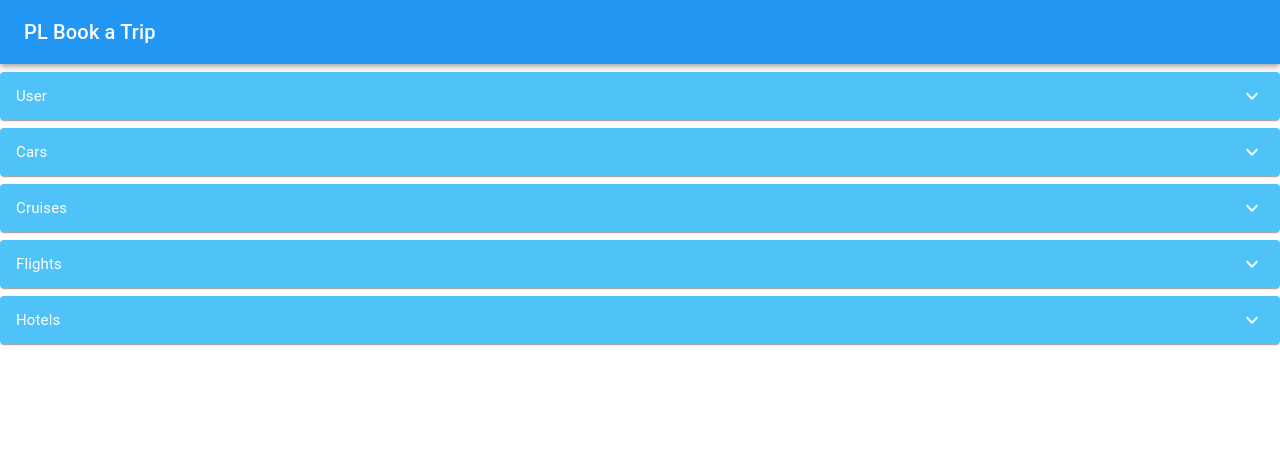
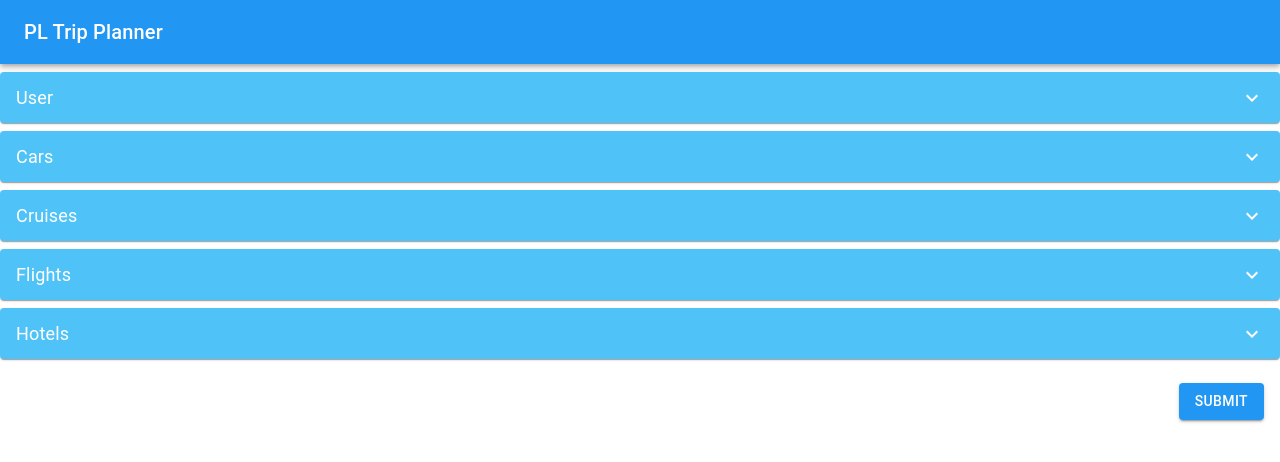
Before and after one commit to gabebravo/pl-formik-example, a React (Create React App) app: page / in a window 1280 px wide. Shown: the top 462 px of the page. Built offline with nearby package versions, Linux system fonts and the light colour scheme.

Commit message:
Changed some styling

```diff
--- a/src/components/App.js
+++ b/src/components/App.js
@@ -5,16 +5,28 @@ import Cars from '../sections/Cars';
 import Cruises from '../sections/Cruises';
 import Flights from '../sections/Flights';
 import Hotels from '../sections/Hotels';
+import { Button } from '@material-ui/core';
 
 function App() {
   return (
     <div>
-      <Header />
+      <Header headerText="PL Trip Planner" />
       <User />
       <Cars />
       <Cruises />
       <Flights />
       <Hotels />
+      <div style={{ flex: '1' }}>
+        <div style={{ display: 'flex', justifyContent: 'flex-end' }}>
+          <Button
+            variant="contained"
+            color="primary"
+            style={{ margin: '1rem' }}
+          >
+            Submit
+          </Button>
+        </div>
+      </div>
     </div>
   );
 }
--- a/src/components/Header.js
+++ b/src/components/Header.js
@@ -10,7 +10,7 @@ const useStyles = makeStyles({
   }
 });
 
-export default function Header() {
+export default function Header({ headerText }) {
   const classes = useStyles();
 
   return (
@@ -18,7 +18,7 @@ export default function Header() {
       <AppBar position="static">
         <Toolbar>
           <Typography variant="h6" color="inherit">
-            PL Book a Trip
+            {headerText}
           </Typography>
         </Toolbar>
       </AppBar>
--- a/src/sections/Cars/index.js
+++ b/src/sections/Cars/index.js
@@ -18,7 +18,7 @@ const useStyles = makeStyles(theme => ({
     width: '100%'
   },
   heading: {
-    fontSize: theme.typography.pxToRem(15),
+    fontSize: theme.typography.pxToRem(18),
     flexBasis: '33.33%',
     flexShrink: 0
   },
--- a/src/sections/Cruises/index.js
+++ b/src/sections/Cruises/index.js
@@ -18,7 +18,7 @@ const useStyles = makeStyles(theme => ({
     width: '100%'
   },
   heading: {
-    fontSize: theme.typography.pxToRem(15),
+    fontSize: theme.typography.pxToRem(18),
     flexBasis: '33.33%',
     flexShrink: 0
   },
--- a/src/sections/Flights/index.js
+++ b/src/sections/Flights/index.js
@@ -19,7 +19,7 @@ const useStyles = makeStyles(theme => ({
     width: '100%'
   },
   heading: {
-    fontSize: theme.typography.pxToRem(15),
+    fontSize: theme.typography.pxToRem(18),
     flexBasis: '33.33%',
     flexShrink: 0
   },
--- a/src/sections/Hotels/index.js
+++ b/src/sections/Hotels/index.js
@@ -19,7 +19,7 @@ const useStyles = makeStyles(theme => ({
     width: '100%'
   },
   heading: {
-    fontSize: theme.typography.pxToRem(15),
+    fontSize: theme.typography.pxToRem(18),
     flexBasis: '33.33%',
     flexShrink: 0
   },
--- a/src/sections/User/index.js
+++ b/src/sections/User/index.js
@@ -19,7 +19,7 @@ const useStyles = makeStyles(theme => ({
     width: '100%'
   },
   heading: {
-    fontSize: theme.typography.pxToRem(15),
+    fontSize: theme.typography.pxToRem(18),
     flexBasis: '33.33%',
     flexShrink: 0
   },
@@ -27,8 +27,13 @@ const useStyles = makeStyles(theme => ({
     fontSize: theme.typography.pxToRem(15),
     color: theme.palette.text.secondary
   },
-  button: {
+  activeBtn: {
     margin: theme.spacing(1)
+  },
+  validBtn: {
+    margin: theme.spacing(1),
+    backgroundColor: 'green',
+    color: 'white'
   }
 }));
 
@@ -103,7 +108,7 @@ export default function User() {
                   />
                   <Field
                     name="address.zip"
-                    label="State"
+                    label="Zip"
                     component={TextField}
                     isRequired
                   />
@@ -124,10 +129,14 @@ export default function User() {
                       onClick={() => validateForm(props)}
                       variant="outlined"
                       color="primary"
-                      className={classes.button}
+                      className={classes.activeBtn}
                     >
                       Confirm
                     </Button>
+                    {/* {props.dirty && props.isValid ? (
+                      <Button className={classes.validBtn}>Valid</Button>
+                    ) : (
+                    )} */}
                   </div>
                 </div>
               </ExpansionPanelDetails>
```
